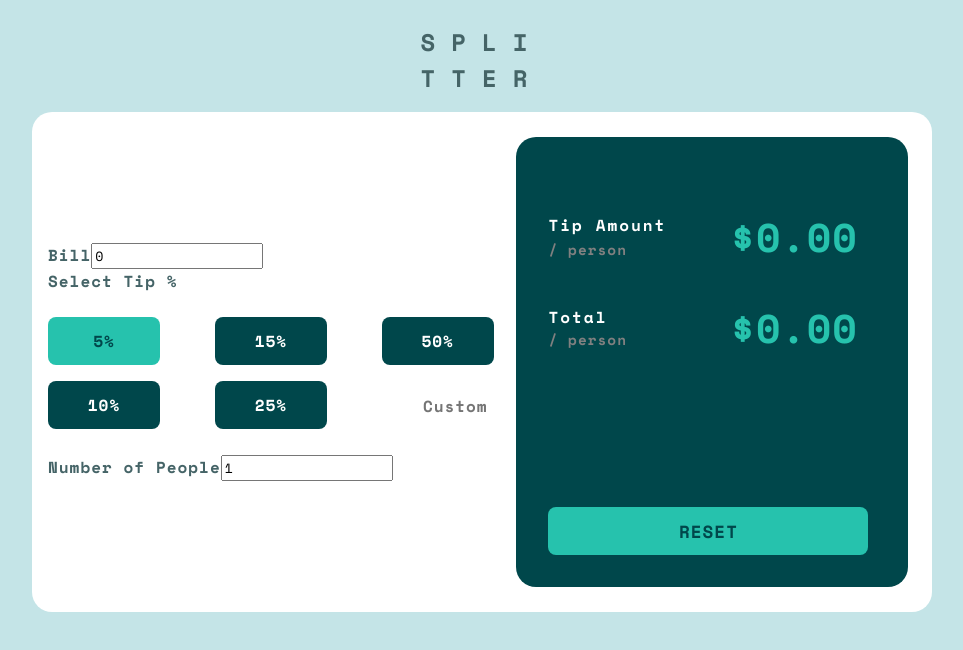
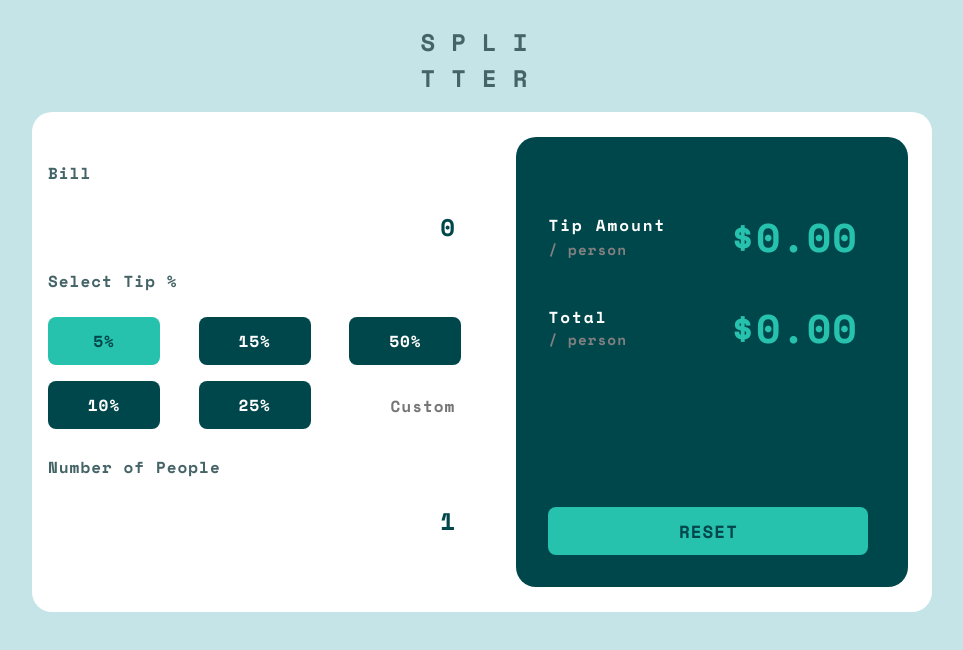
Before and after one commit to jfiora/tip-calculator-app, a React (Vite) app: page / in a window 1280 px wide. Shown: the top 650 px of the page, without its empty margins (158-1121 px from the left). Built offline with nearby package versions, Linux system fonts and the light colour scheme.

Commit message:
finish v1 without validations

```diff
--- a/src/components/card/Card.css
+++ b/src/components/card/Card.css
@@ -3,6 +3,7 @@
   --title-color: #456467;
   --buttons-color: #00474b;
   --selected-button: #26c2ad;
+  --inputs-background: hsl(0, 0%, 100%);
 }
 
 * {
@@ -38,6 +39,19 @@
   background-color: var(--buttons-color);
 }
 
+.tip-input-label {
+  background-color: var(--inputs-background);
+  border: none;
+  width: 25rem;
+  border-radius: 0.5rem;
+  color: var(--buttons-color);
+  font-size: 1.5rem;
+  font-weight: 700;
+  text-align: right;
+  padding: 0.5rem;
+  margin: 1rem;
+}
+
 .tip-select-label {
   font-weight: 700;
   color: var(--title-color);
@@ -48,7 +62,7 @@
 .tip-select {
   columns: 3 auto;
   margin: 1rem;
-  width: 100%;
+  width: 90%;
 }
 
 .tip-btn {
@@ -89,6 +103,7 @@
   cursor: pointer;
   text-align: right;
   margin: 0.5rem auto;
+  background-color: var(--inputs-background);
 }
 
 .btn-container {
--- a/src/components/card/Card.jsx
+++ b/src/components/card/Card.jsx
@@ -52,8 +52,10 @@ const Card = () => {
         <div className="card">
             <div className="input">
                 <div className="input-bill">
-                    <span className="tip-select-label">Bill</span>
-                    <input  value={bill} onChange={(e) => setBill(e.target.value)}/>
+                    <div className="tip-select-label">Bill</div>
+                    <div>
+                        <input className="tip-input-label" value={bill} onChange={(e) => setBill(e.target.value)}/>
+                    </div>
                 </div>
                 <div className="input-tip">
                     <span className="tip-select-label">Select Tip %</span>
@@ -70,9 +72,11 @@ const Card = () => {
                         <input className="tip-input" placeholder="Custom"  onChange={(e) => setTip(e.target.value)}/>
                     </div>
                 </div>
-                <div className="input-people">
-                    <span className="tip-select-label">Number of People</span>
-                    <input  value={people} onChange={(e) => setPeople(e.target.value)}/>
+                <div className="input-bill">
+                    <div className="tip-select-label">Number of People</div>
+                    <div>
+                        <input className="tip-input-label" value={people} onChange={(e) => setPeople(e.target.value)}/>
+                    </div>
                 </div>
             </div>
             <div className="output-card">
```
